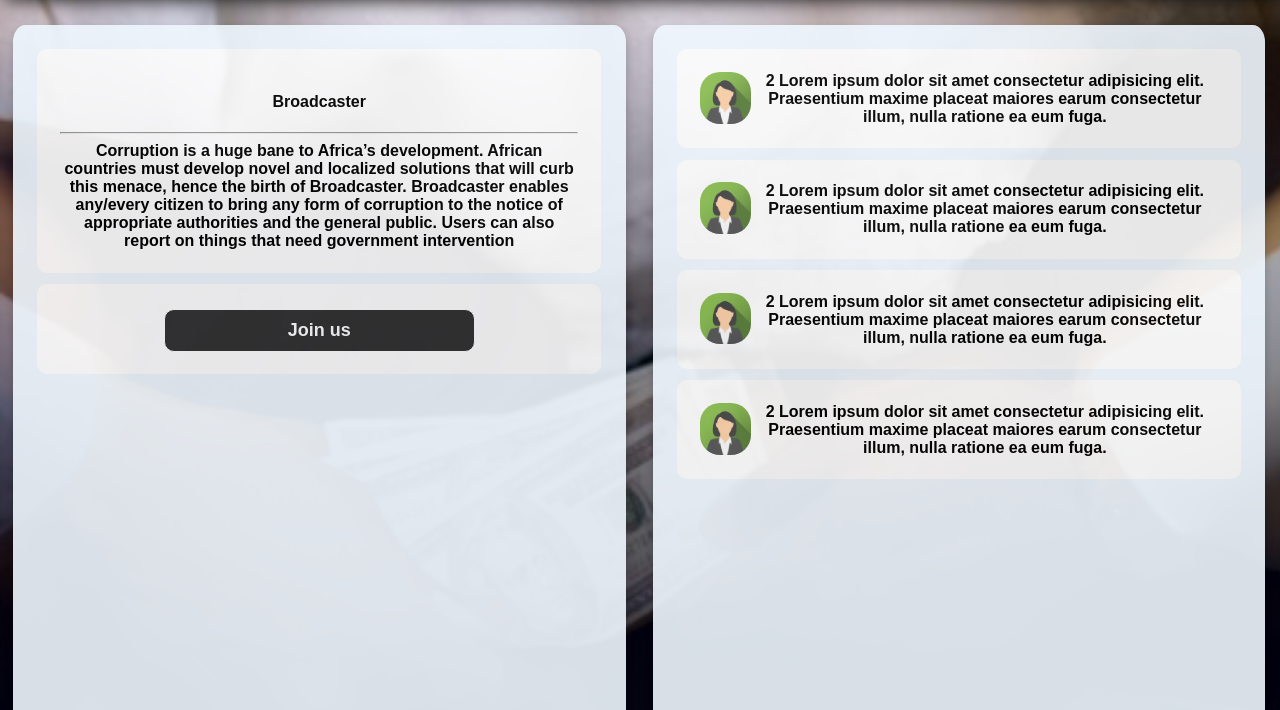
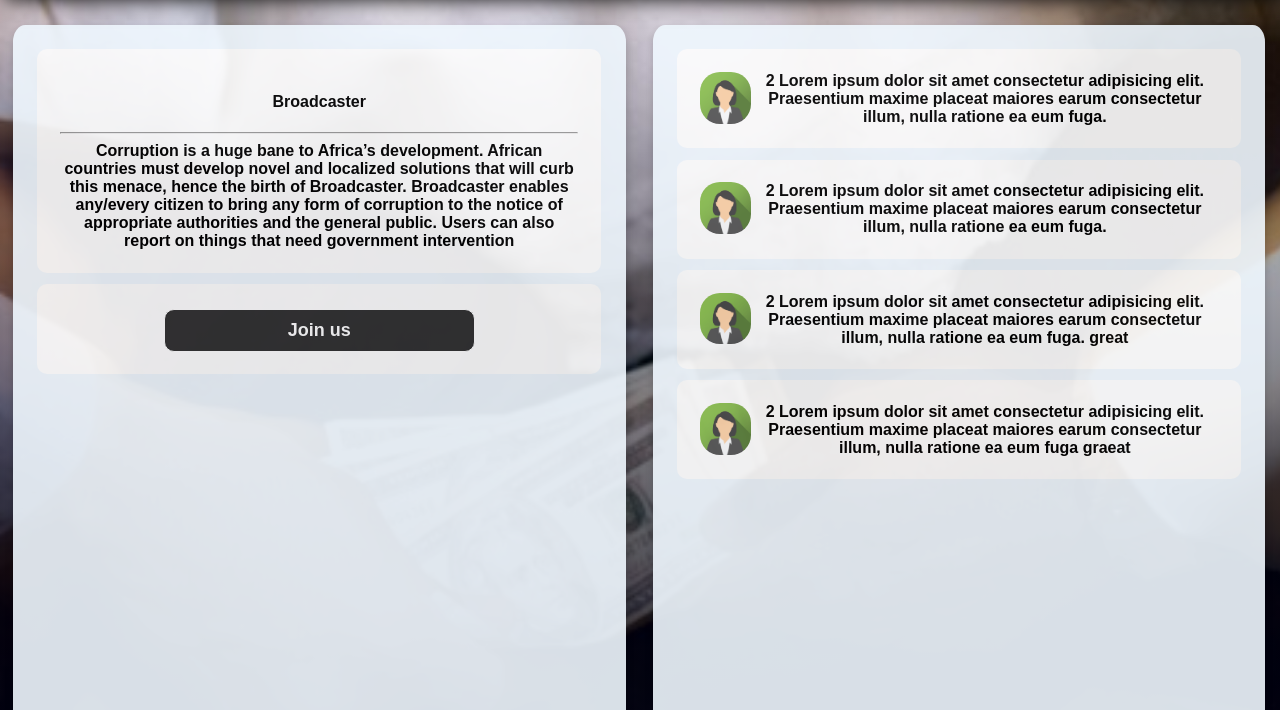
Before and after one commit to mic7x4/Broadcaster, a plain HTML site: page UI/index.html in a window 1280 px wide. Shown: the part 90-800 px from the top of the page. Drawn offline with Linux system fonts and the light colour scheme.

Commit message:
feature(UI):updating gh-pages [finishes#170033117]

```diff
--- a/UI/index.html
+++ b/UI/index.html
@@ -46,13 +46,13 @@
             <img class="profile"  src="./images/img_avatar2.png" alt="profile">
           2 Lorem ipsum dolor sit amet consectetur adipisicing
           elit. Praesentium maxime
-           placeat maiores earum consectetur illum, nulla ratione ea eum fuga.
+           placeat maiores earum consectetur illum, nulla ratione ea eum fuga. great
         </div>
         <div class="inside-card">
             <img class="profile"  src="./images/img_avatar2.png" alt="profile">
           2 Lorem ipsum dolor sit amet consectetur adipisicing
           elit. Praesentium maxime
-           placeat maiores earum consectetur illum, nulla ratione ea eum fuga.
+           placeat maiores earum consectetur illum, nulla ratione ea eum fuga graeat
         </div>
         </div>
         </div>
```
